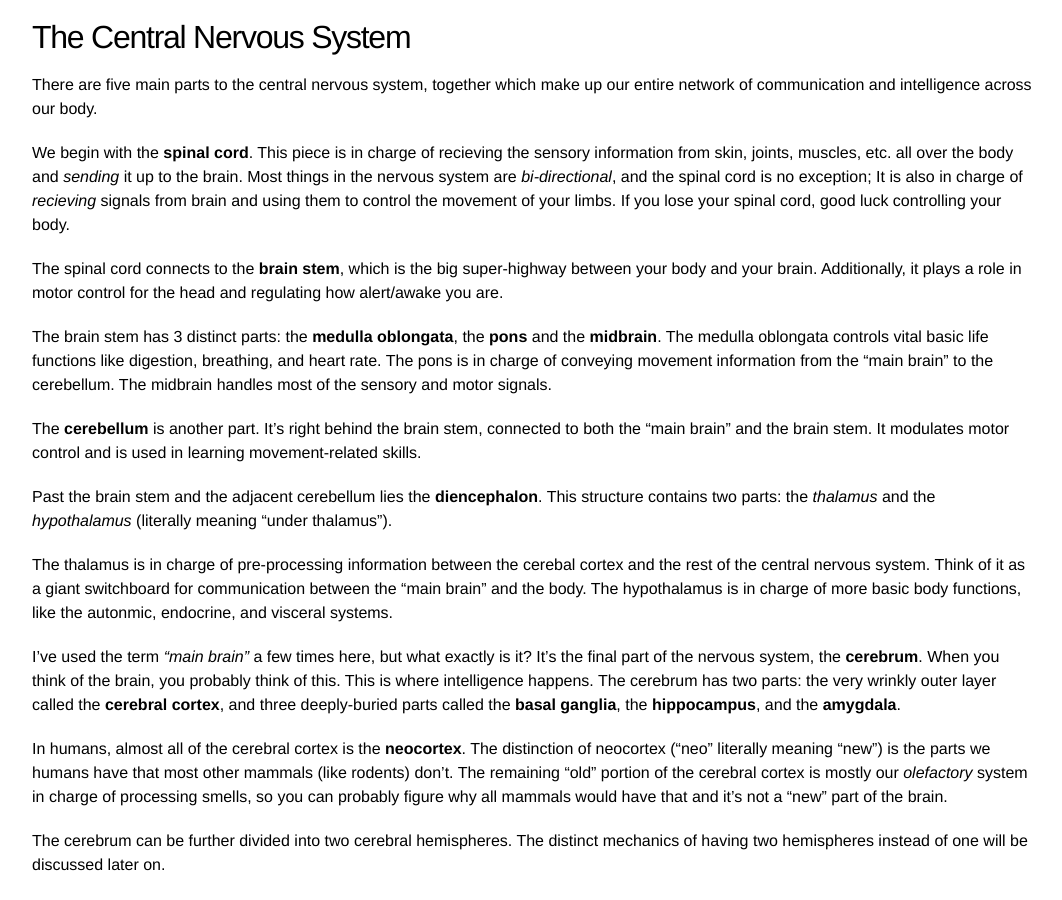
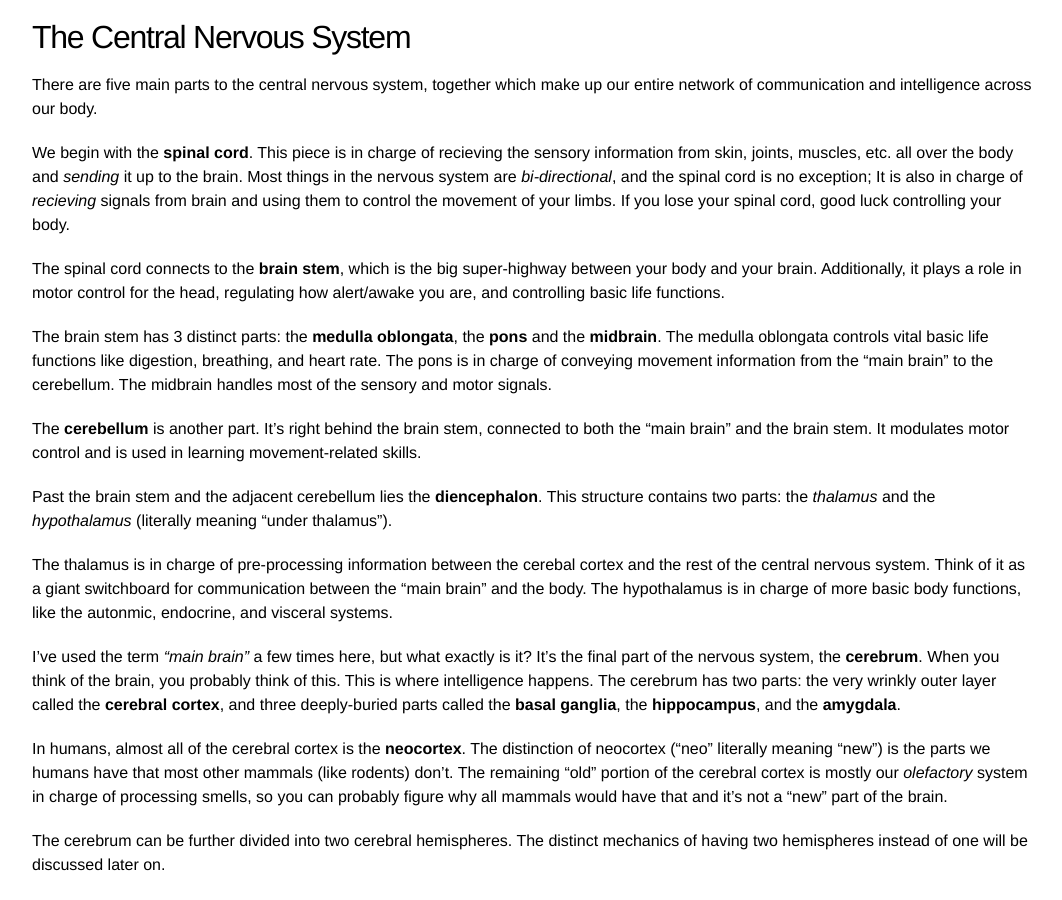
Before and after one commit to mdelsole/brain-nexus, a Jekyll site: the page built from brain-architecture/overview/index.markdown, in a window 1280 px wide and 900 px high, scrolled down 830 px. Shown: the whole window, without its empty margins (108-1170 px from the left). Built offline with Jekyll 4.4.1, drawn with Linux system fonts in a browser that asks for light colours.

Commit message:
Update index.markdown

```diff
--- a/brain-architecture/overview/index.markdown
+++ b/brain-architecture/overview/index.markdown
@@ -29,7 +29,7 @@ There are five main parts to the central nervous system, together which make up
 
 We begin with the **spinal cord**. This piece is in charge of recieving the sensory information from skin, joints, muscles, etc. all over the body and *sending* it up to the brain. Most things in the nervous system are *bi-directional*, and the spinal cord is no exception; It is also in charge of *recieving* signals from brain and using them to control the movement of your limbs. If you lose your spinal cord, good luck controlling your body.
 
-The spinal cord connects to the **brain stem**, which is the big super-highway between your body and your brain. Additionally, it plays a role in motor control for the head and regulating how alert/awake you are.
+The spinal cord connects to the **brain stem**, which is the big super-highway between your body and your brain. Additionally, it plays a role in motor control for the head, regulating how alert/awake you are, and controlling basic life functions.
 
 The brain stem has 3 distinct parts: the **medulla oblongata**, the **pons** and the **midbrain**. The medulla oblongata controls vital basic life functions like digestion, breathing, and heart rate. The pons is in charge of conveying movement information from the "main brain" to the cerebellum. The midbrain handles most of the sensory and motor signals.
 
```
